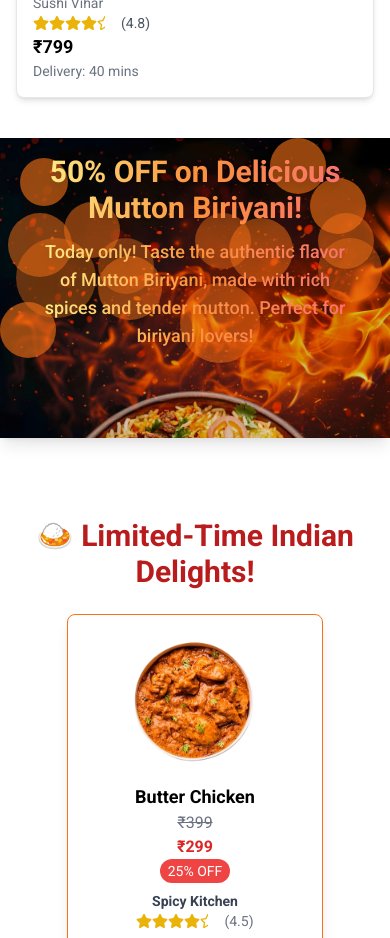
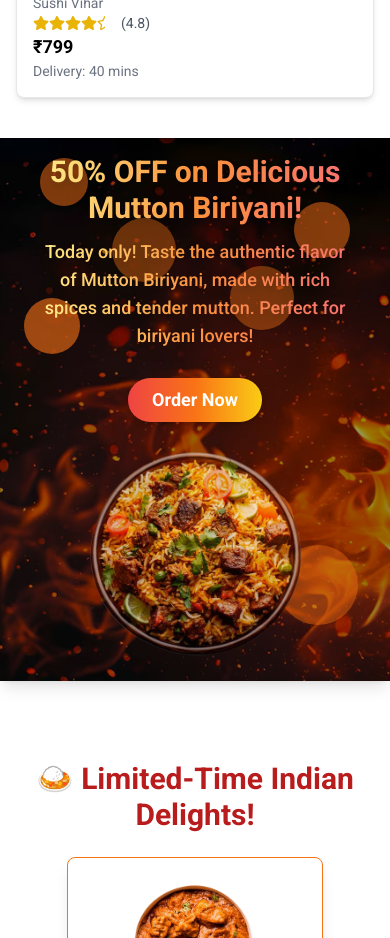
Before and after one commit to Akhileshpookkuttiyil/FoodApp, a React (Vite) app: page /menus in a window 390 px wide. Shown: the part 2240-3178 px from the top of the page. Built offline with nearby package versions, Linux system fonts and the light colour scheme.

Commit message:
added order button and responsiveness

```diff
--- a/src/Pages/Menus/BannerAd/BannerAd.jsx
+++ b/src/Pages/Menus/BannerAd/BannerAd.jsx
@@ -1,74 +1,74 @@
 import muttonBiriyani from "../../../assets/img/muttonBiriyani.png";
-import bannerBg from "../../../assets/img/fire.png"; // Update the path to your background image
+import bannerBg from "../../../assets/img/fire.png"; // Background image
 
 const BannerAd = () => {
   return (
     <div
-      className="relative bg-orange-200 text-black p-4 sm:p-6 lg:p-10 w-full h-[300px] sm:h-[350px] md:h-[400px] lg:h-72 flex flex-col sm:flex-row items-center justify-between shadow-lg mt-10 overflow-hidden"
+      className="relative bg-orange-200 text-black p-4 sm:p-6 lg:p-10 w-full
+      h-auto sm:h-[400px] lg:h-72 flex flex-col sm:flex-row items-center
+      justify-between shadow-lg mt-10 overflow-hidden"
       style={{
-        backgroundImage: `url(${bannerBg})`, // Background image URL
-        backgroundSize: "cover", // Ensures the background image covers the div fully
-        backgroundPosition: "center", // Centers the image
+        backgroundImage: `url(${bannerBg})`,
+        backgroundSize: "cover",
+        backgroundPosition: "center",
       }}
     >
-      {/* Semi-Transparent Overlay for Better Text Contrast */}
-      <div
-        className="absolute top-0 left-0 w-full h-full z-0 bg-black opacity-40"
-        style={{ backgroundColor: "rgba(0, 0, 0, 0.4)" }} // Black overlay with opacity for better contrast
-      ></div>
+      {/* Semi-Transparent Overlay */}
+      <div className="absolute top-0 left-0 w-full h-full z-0 bg-black opacity-40"></div>
 
-      {/* Stylish Orange Bubbles - Spread Across the Div */}
+      {/* 🎨 Bubbles - Splattered Across */}
       <div className="absolute top-0 left-0 w-full h-full z-0 pointer-events-none">
-        {/* Top Left Bubbles */}
-        <div className="absolute top-5 left-5 bg-orange-500 rounded-full w-12 h-12 sm:w-16 sm:h-16 opacity-60"></div>
-        <div className="absolute top-16 left-16 bg-orange-500 rounded-full w-14 h-14 sm:w-20 sm:h-20 opacity-50"></div>
+        <div className="absolute top-5 left-10 bg-orange-500 rounded-full w-12 h-12 opacity-50"></div>
+        <div className="absolute top-20 left-28 bg-orange-500 rounded-full w-16 h-16 opacity-40"></div>
+        <div className="absolute top-40 left-6 bg-orange-500 rounded-full w-14 h-14 opacity-60"></div>
 
-        {/* Floating Left Side Bubbles */}
-        <div className="absolute top-1/4 left-2 bg-orange-500 rounded-full w-16 h-16 sm:w-18 sm:h-18 opacity-50"></div>
-        <div className="absolute top-1/3 left-4 bg-orange-500 rounded-full w-20 h-20 sm:w-24 sm:h-24 opacity-40"></div>
+        <div className="absolute top-16 right-10 bg-orange-500 rounded-full w-14 h-14 opacity-50"></div>
+        <div className="absolute top-32 right-24 bg-orange-500 rounded-full w-16 h-16 opacity-40"></div>
 
-        {/* Bottom Left Bubbles */}
-        <div className="absolute bottom-8 left-6 bg-orange-500 rounded-full w-18 h-18 sm:w-24 sm:h-24 opacity-50"></div>
-        <div className="absolute bottom-20 left-18 bg-orange-500 rounded-full w-14 h-14 sm:w-16 sm:h-16 opacity-60"></div>
+        <div className="absolute bottom-10 left-16 bg-orange-500 rounded-full w-18 h-18 opacity-45"></div>
+        <div className="absolute bottom-28 left-40 bg-orange-500 rounded-full w-14 h-14 opacity-50"></div>
 
-        {/* Top Right Bubbles */}
-        <div className="absolute top-10 right-6 bg-orange-500 rounded-full w-14 h-14 sm:w-16 sm:h-16 opacity-60"></div>
-        <div className="absolute top-20 right-1/4 bg-orange-500 rounded-full w-16 h-16 sm:w-20 sm:h-20 opacity-50"></div>
-
-        {/* Floating Right Side Bubbles */}
-        <div className="absolute top-1/4 right-4 bg-orange-500 rounded-full w-14 h-14 sm:w-16 sm:h-16 opacity-50"></div>
-        <div className="absolute top-1/3 right-2 bg-orange-500 rounded-full w-16 h-16 sm:w-18 sm:h-18 opacity-40"></div>
-
-        {/* Bottom Right Bubbles */}
-        <div className="absolute bottom-10 right-8 bg-orange-500 rounded-full w-18 h-18 sm:w-20 sm:h-20 opacity-50"></div>
-        <div className="absolute bottom-22 right-16 bg-orange-500 rounded-full w-14 h-14 sm:w-16 sm:h-16 opacity-60"></div>
-
-        {/* Center Bubbles - Well Spaced */}
-        <div className="absolute top-1/2 left-1/3 transform -translate-x-1/2 -translate-y-1/2 bg-orange-500 rounded-full w-16 h-16 sm:w-20 sm:h-20 opacity-50"></div>
-        <div className="absolute top-1/3 left-1/4 bg-orange-500 rounded-full w-14 h-14 sm:w-18 sm:h-18 opacity-40"></div>
-        <div className="absolute bottom-1/4 right-1/3 bg-orange-500 rounded-full w-20 h-20 sm:w-24 sm:h-24 opacity-50"></div>
-        <div className="absolute top-1/4 left-1/2 bg-orange-500 rounded-full w-14 h-14 sm:w-16 sm:h-16 opacity-45"></div>
+        <div className="absolute bottom-14 right-8 bg-orange-500 rounded-full w-20 h-20 opacity-40"></div>
+        <div className="absolute bottom-32 right-24 bg-orange-500 rounded-full w-16 h-16 opacity-50"></div>
       </div>
 
-      {/* Content Section */}
-      <div className="relative z-10 flex flex-col sm:flex-row items-center justify-between w-full sm:w-2/3 px-5 sm:px-10 text-center sm:text-left">
-        {/* Text Section */}
-        <div className="mb-5 sm:mb-0 sm:w-1/2">
-          <h2 className="text-3xl sm:text-4xl font-bold mb-3 font-poppins text-transparent bg-clip-text bg-gradient-to-r from-yellow-200 via-orange-400 to-red-400 drop-shadow-lg">
+      {/* 📌 Content Section */}
+      <div
+        className="relative z-10 flex flex-col sm:flex-row items-center justify-between
+      w-full px-5 sm:px-10 text-center sm:text-left"
+      >
+        {/* ✍️ Text Section - Moves to Top on Small Screens */}
+        <div className="w-full sm:w-1/2 mb-6 sm:mb-0">
+          <h2
+            className="text-3xl sm:text-4xl font-bold mb-3 font-poppins
+          text-transparent bg-clip-text bg-gradient-to-r from-yellow-200 via-orange-400 to-red-400 drop-shadow-lg"
+          >
             50% OFF on Delicious Mutton Biriyani!
           </h2>
-          <p className="text-lg sm:text-xl mb-3 font-medium font-poppins text-transparent bg-clip-text bg-gradient-to-r from-yellow-200 via-orange-400 to-red-400 drop-shadow-lg">
+          <p
+            className="text-lg sm:text-xl mb-3 font-medium font-poppins
+          text-transparent bg-clip-text bg-gradient-to-r from-yellow-200 via-orange-400 to-red-400 drop-shadow-lg"
+          >
             Today only! Taste the authentic flavor of Mutton Biriyani, made with
             rich spices and tender mutton. Perfect for biriyani lovers!
           </p>
+
+          {/* ⚡ Order Now Button */}
+          <button
+            className="mt-4 bg-gradient-to-r from-red-500 via-orange-500 to-yellow-400
+          text-white text-lg font-semibold py-2 px-6 rounded-full shadow-md
+          hover:shadow-lg hover:scale-105 transition-transform duration-300 ease-in-out"
+          >
+            Order Now
+          </button>
         </div>
 
-        {/* Image Section */}
-        <div className="relative z-10 w-full sm:w-1/3 flex justify-center">
+        {/* 🖼️ Image Section - Moves Below on Small Screens */}
+        <div className="w-full sm:w-1/2 flex justify-center sm:justify-end">
           <img
             src={muttonBiriyani}
             alt="Mutton Biriyani"
-            className="object-contain w-full h-full sm:w-48 sm:h-48 md:w-60 md:h-60 opacity-80"
+            className="object-contain w-[70%] sm:w-52 sm:h-52 md:w-64 md:h-64 opacity-80"
           />
         </div>
       </div>
```
